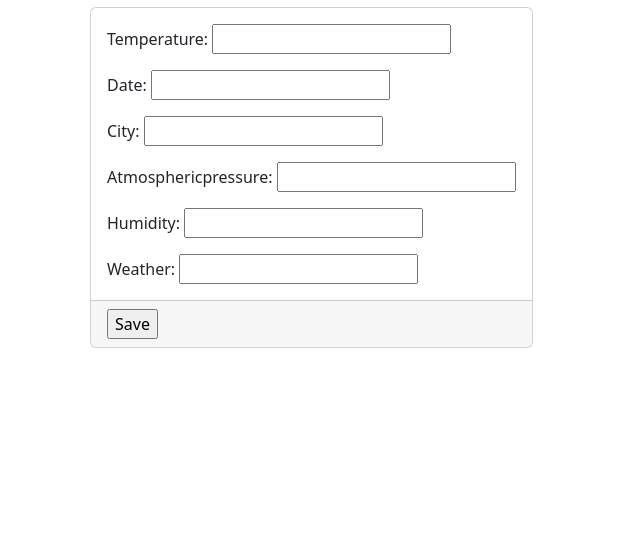
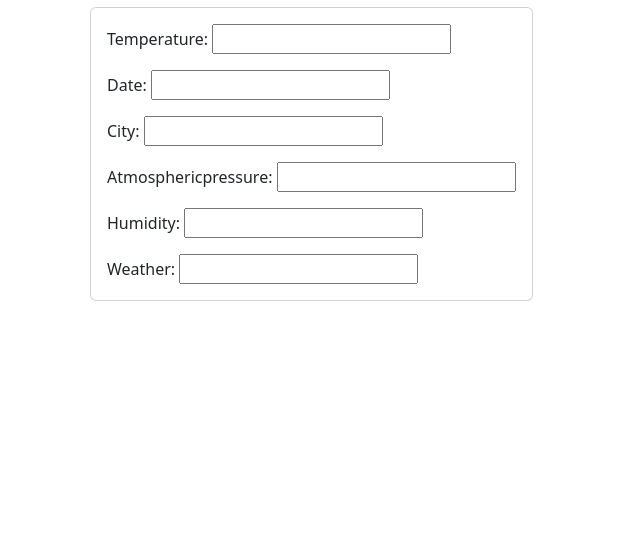
Before and after one commit to SergioRicJr/api_weather, a Django app: page /insert in a window 1280 px wide. Shown: the part 154-701 px from the top of the page, without its empty margins (0-640 px from the left). Run offline with Django 5.2, Linux system fonts and the light colour scheme.

Commit message:
chore: template form alterado, versos retirados

```diff
--- a/weather/templates/form.html
+++ b/weather/templates/form.html
@@ -1,8 +1,4 @@
 {% extends "main.html" %}
-
-{% block verse%}
-{{ verse }}
-{% endblock %}
 
 {% block content %}
 
@@ -21,9 +17,6 @@
                         </p>
                         {% endfor %}
                     </div>
-                    <div class="card-footer">
-                        <input type="submit" value="Save">
-                    </div>
                 </div>
             </div>
         </form>
```
